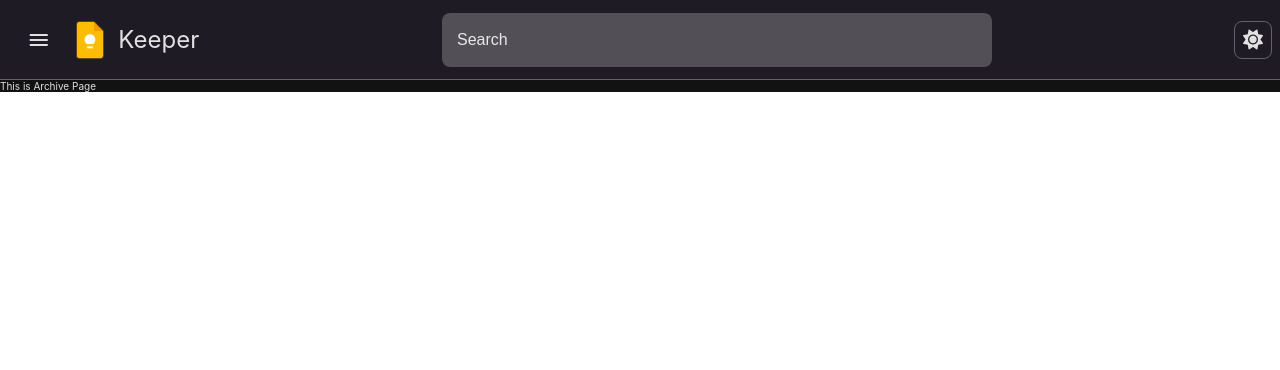
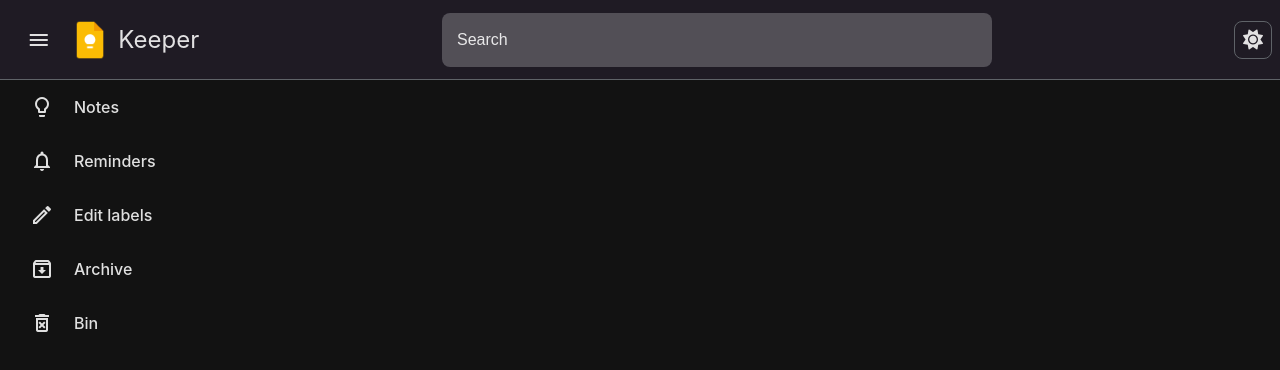
Before and after one commit to Deepak-1373/keeper-app, a React (Create React App) app: page /archive in a window 1280 px wide. Shown: the top 370 px of the page. Built offline with nearby package versions, Linux system fonts and the light colour scheme.

Commit message:
feat(style): add layout for archive page

```diff
--- a/src/components/Navbar/Navbar.jsx
+++ b/src/components/Navbar/Navbar.jsx
@@ -1,4 +1,5 @@
 import React from "react";
+import { Link } from "react-router-dom";
 import bulbImage from "../../assests/bulb.png";
 import { useNotes, useTheme } from "../../context";
 import { SET_SEARCH_QUERY, SET_TOGGLE_SIDEBAR } from "../../reducer";
@@ -25,7 +26,9 @@ export const Navbar = () => {
           menu
         </span>
         <img src={bulbImage} alt="Keeper App" />
-        <p className="text-white text-2xl">Keeper</p>
+        <Link to="/">
+          <p className="text-white text-2xl cursor-pointer">Keeper</p>
+        </Link>
       </div>
 
       <input
--- a/src/pages/Archive.jsx
+++ b/src/pages/Archive.jsx
@@ -1,5 +1,32 @@
 import React from "react";
+import { Sidebar } from "../components";
+import { useNotes, useTheme } from "../context";
 
 export const Archive = () => {
-  return <div>This is Archive Page</div>;
+  const { archiveList, searchQuery } = useNotes();
+  const { theme } = useTheme();
+  return (
+    <div className="container">
+      <Sidebar />
+      <div className="flex justify-start items-start flex-wrap">
+        {archiveList &&
+          archiveList
+            .filter((note) => {
+              return !searchQuery
+                ? note
+                : note.title.toLowerCase().includes(searchQuery.toLowerCase());
+            })
+            .map(({ id, title, content, backgroundColor }) => (
+              <div
+                style={{ backgroundColor: backgroundColor[theme] }}
+                key={id}
+                className="note rounded-lg relative w-full px-4 py-3 border-base cursor-pointer"
+              >
+                <h3>{title}</h3>
+                <p>{content}</p>
+              </div>
+            ))}
+      </div>
+    </div>
+  );
 };
--- a/src/styles/reset.css
+++ b/src/styles/reset.css
@@ -31,6 +31,10 @@ li {
   list-style: none;
 }
 
+a {
+  text-decoration: none;
+}
+
 ::placeholder {
   color: var(--primary-color);
   font-family: inherit;
--- a/src/styles/utils.css
+++ b/src/styles/utils.css
@@ -39,6 +39,10 @@
 
 .flex-wrap {
   flex-wrap: wrap;
+}
+
+.justify-start {
+  justify-content: flex-start;
 }
 
 .justify-between {
```
